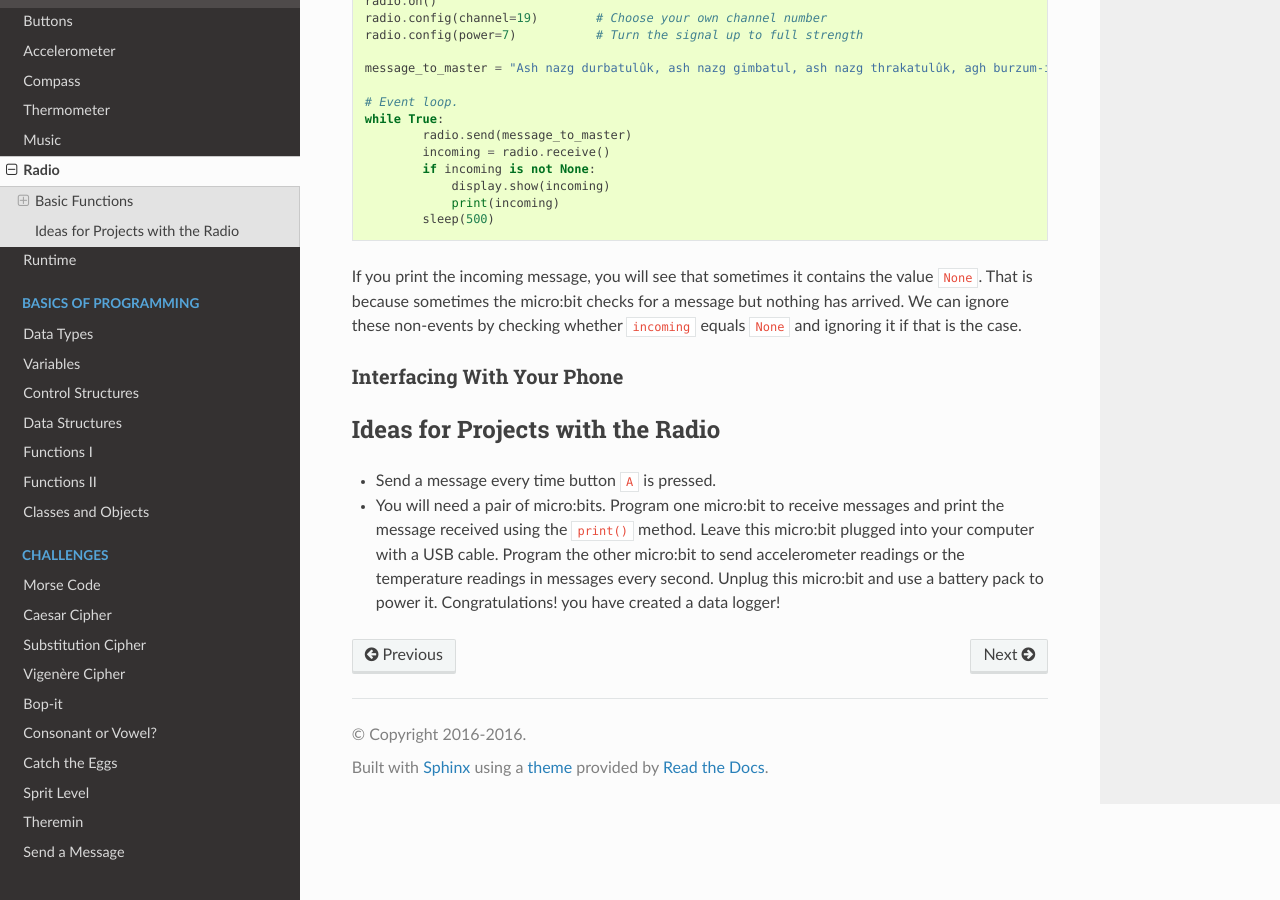
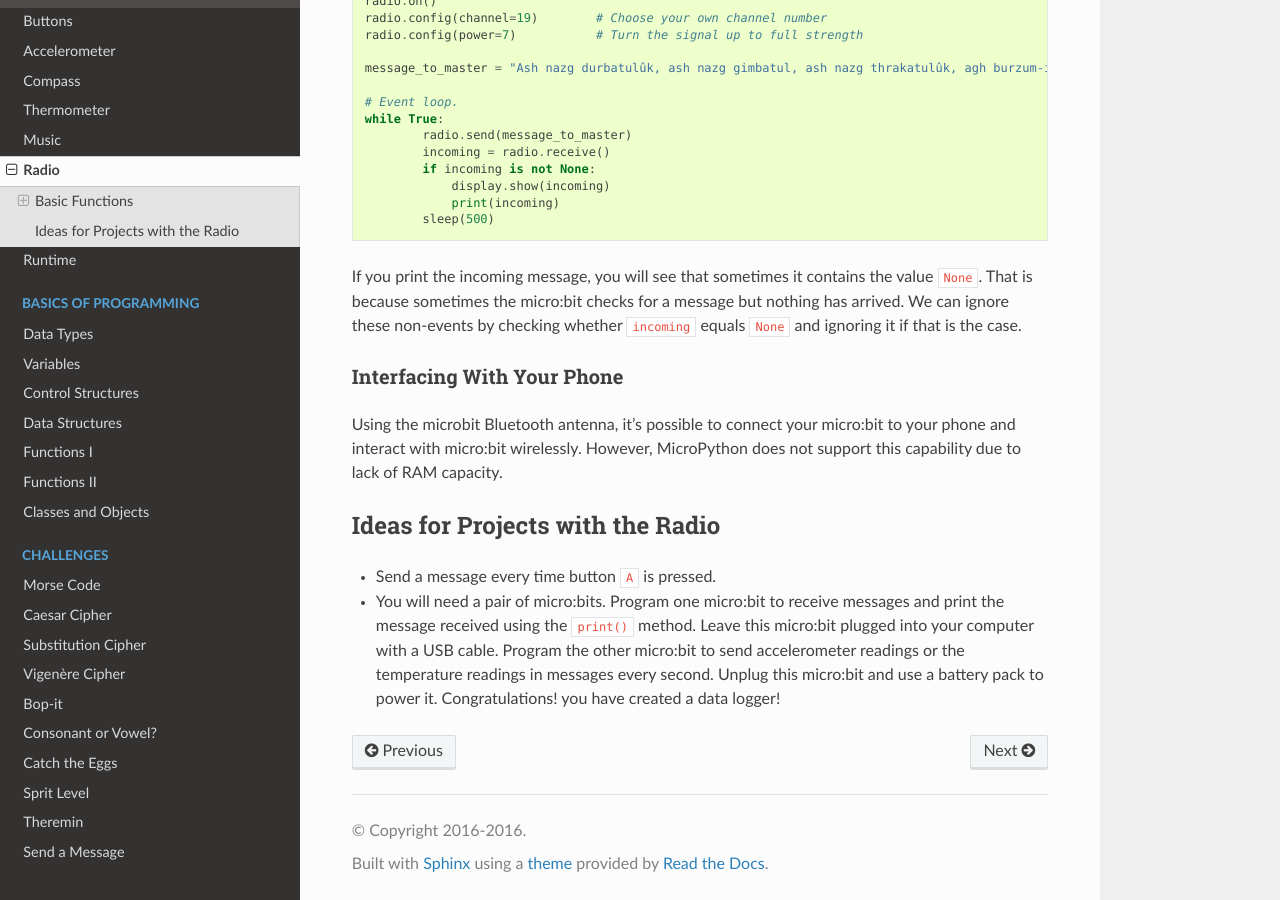
Before and after one commit to rharbird/microbit-challenges, a Sphinx documentation site: the page built from docs/source/tutorials/radio.rst, in a window 1280 px wide and 900 px high, scrolled down 1851 px. Built offline with Sphinx 7.4.7 and the Read the Docs theme 2.0.0, drawn with Linux system fonts in a browser that asks for light colours.

Commit message:
Add BLE information

```diff
--- a/docs/source/tutorials/radio.rst
+++ b/docs/source/tutorials/radio.rst
@@ -79,7 +79,10 @@ has arrived. We can ignore these non-events by checking whether ``incoming`` equ
 Interfacing With Your Phone
 ----------------------------
 
+Using the microbit Bluetooth antenna, it's possible to connect your micro:bit to your phone and interact with micro:bit wirelessly. However, MicroPython does not support
+this capability due to lack of RAM capacity.
+
 Ideas for Projects with the Radio
-=================================
+==================================
 * Send a message every time button ``A`` is pressed.
 * You will need a pair of micro:bits. Program one micro:bit to receive messages and print the message received using the ``print()`` method. Leave this micro:bit plugged into your computer with a USB cable. Program the other micro:bit to send accelerometer readings or the temperature readings in messages every second. Unplug this micro:bit and use a battery pack to power it. Congratulations! you have created a data logger!
```
